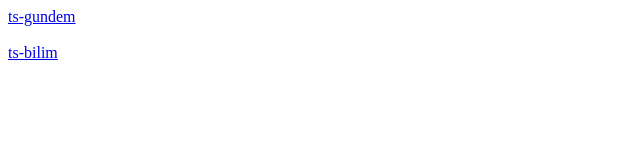
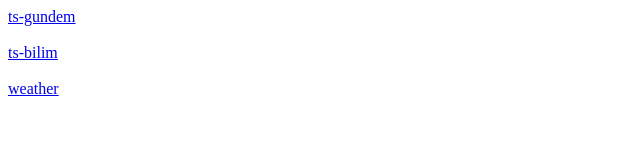
Before and after one commit to veysel/old.veysel.github.io, a plain HTML site: page project/index.html in a window 1280 px wide. Shown: the full height of the page, 0-640 px from the left. Drawn offline with Linux system fonts and the light colour scheme.

Commit message:
weather project link added

```diff
--- a/project/index.html
+++ b/project/index.html
@@ -12,6 +12,10 @@
             <div>
                 <a href="./ts-bilim/">ts-bilim</a>
             </div>
+            <br>
+            <div>
+                <a href="./weather/">weather</a>
+            </div>
         </div>
     </body>
 </html>
```
